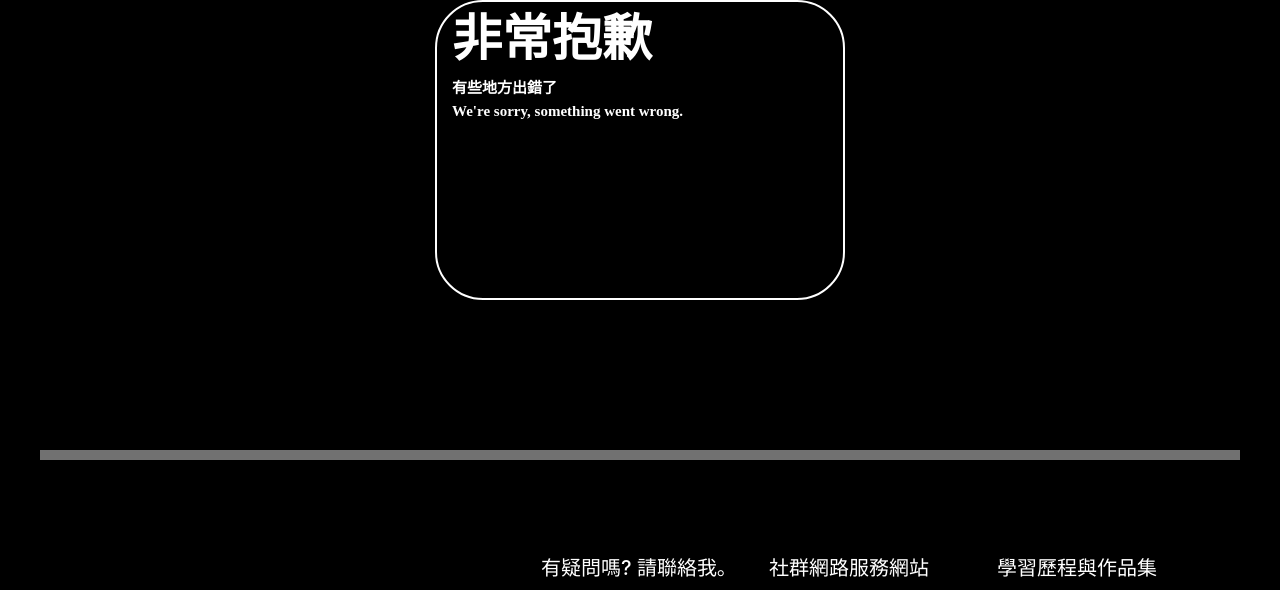
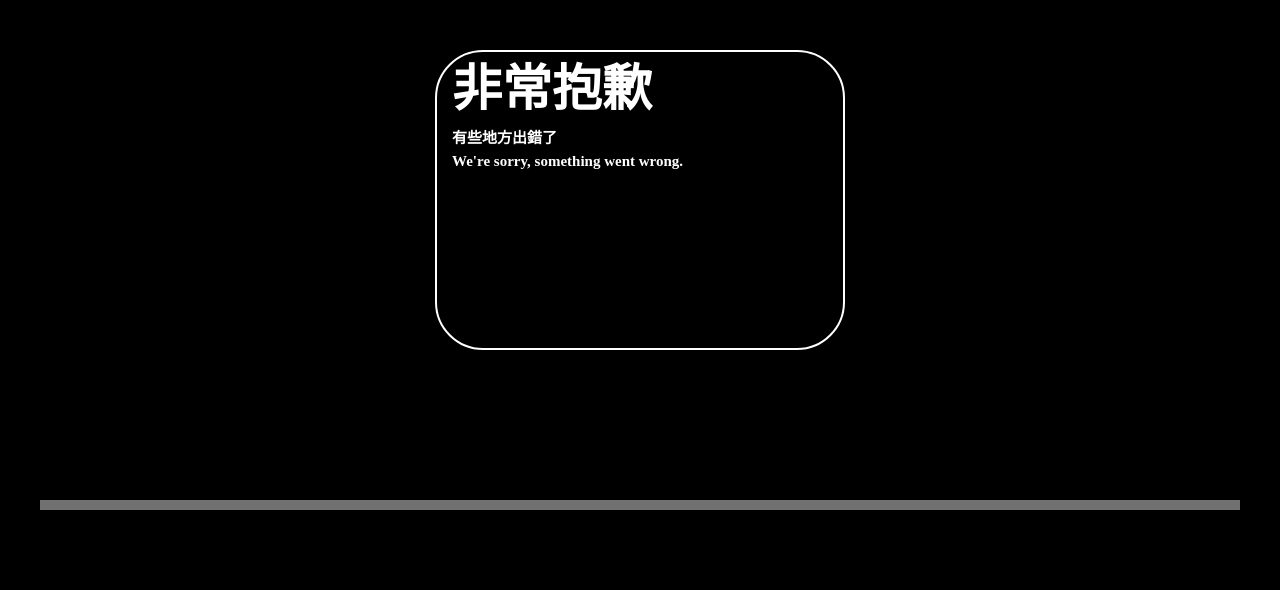
Before and after one commit to r97221004/SideProject01-PersonalWeb, a Flask app: template PersonalWeb/templates/errors/404.html in a window 1280 px wide. Shown: the part 83-673 px from the top of the page. Run offline with Flask 2, Linux system fonts and the light colour scheme; the template is opened without the code that fills it, so the values that code supplies are empty; some libraries are stand-ins or nearby versions.

Commit message:
更新程式碼

```diff
--- a/PersonalWeb/static/css/style.css
+++ b/PersonalWeb/static/css/style.css
@@ -256,4 +256,9 @@ body {
   font-size: 50px;
   height: 300px;
   border-radius: 3rem;
+  margin-top: 50px;
 }
+
+.wrong{
+  font-size: 15px;
+}
--- a/PersonalWeb/templates/errors/404.html
+++ b/PersonalWeb/templates/errors/404.html
@@ -5,14 +5,15 @@
 {% block main %}
 <div class="row">
     <div class="col-md-4 "></div>
-    <div class="col-md-4 error text-left">
+    <div class="col-md-4 text-left error">
         非常抱歉
-        <div style="font-size: 15px;">
+        <div class="wrong">
         有些地方出錯了<br>
         We're sorry, something went wrong.
         </div>
     </div>
     <div class="col-md-4"></div>
 </div>
+
 <center ><div class="divider1"></div></center>
 {% endblock %}
--- a/PersonalWeb/templates/errors/500.html
+++ b/PersonalWeb/templates/errors/500.html
@@ -5,14 +5,15 @@
 {% block main %}
 <div class="row">
     <div class="col-md-4 "></div>
-    <div class="col-md-4 error text-left">
+    <div class="col-md-4 text-left error">
         非常抱歉
-        <div style="font-size: 15px;">
+        <div class="wrong">
         有些地方出錯了<br>
         We're sorry, something went wrong.
         </div>
     </div>
     <div class="col-md-4"></div>
 </div>
+
 <center ><div class="divider1"></div></center>
 {% endblock %}
--- a/PersonalWeb/templates/message.html
+++ b/PersonalWeb/templates/message.html
@@ -22,7 +22,7 @@
 </div>
 
 <div class="total">
-    總共有{{ messages | length}}筆留言
+    總共有{{ messages | length }}筆留言
 </div>
 
 <div class="list-group">
```
